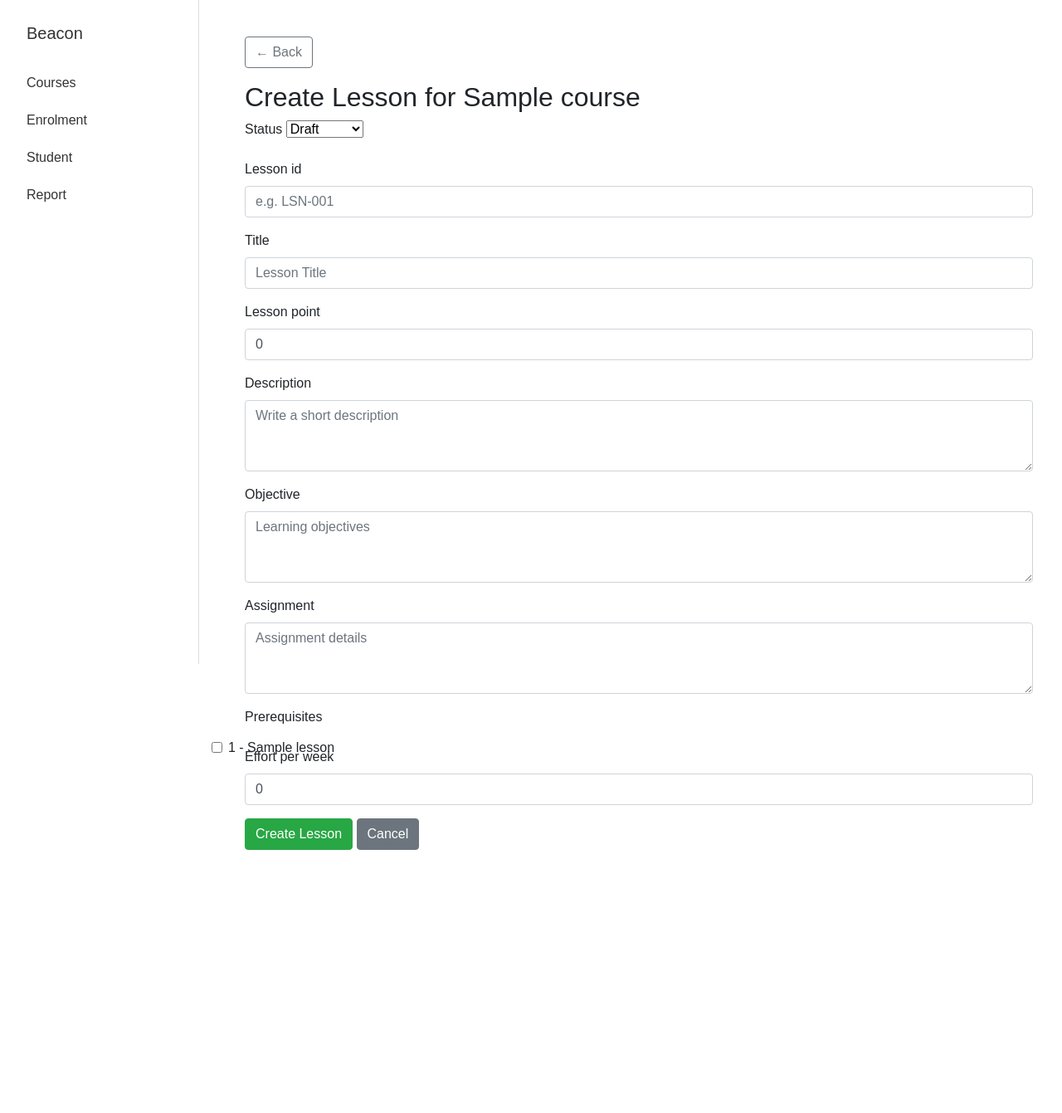
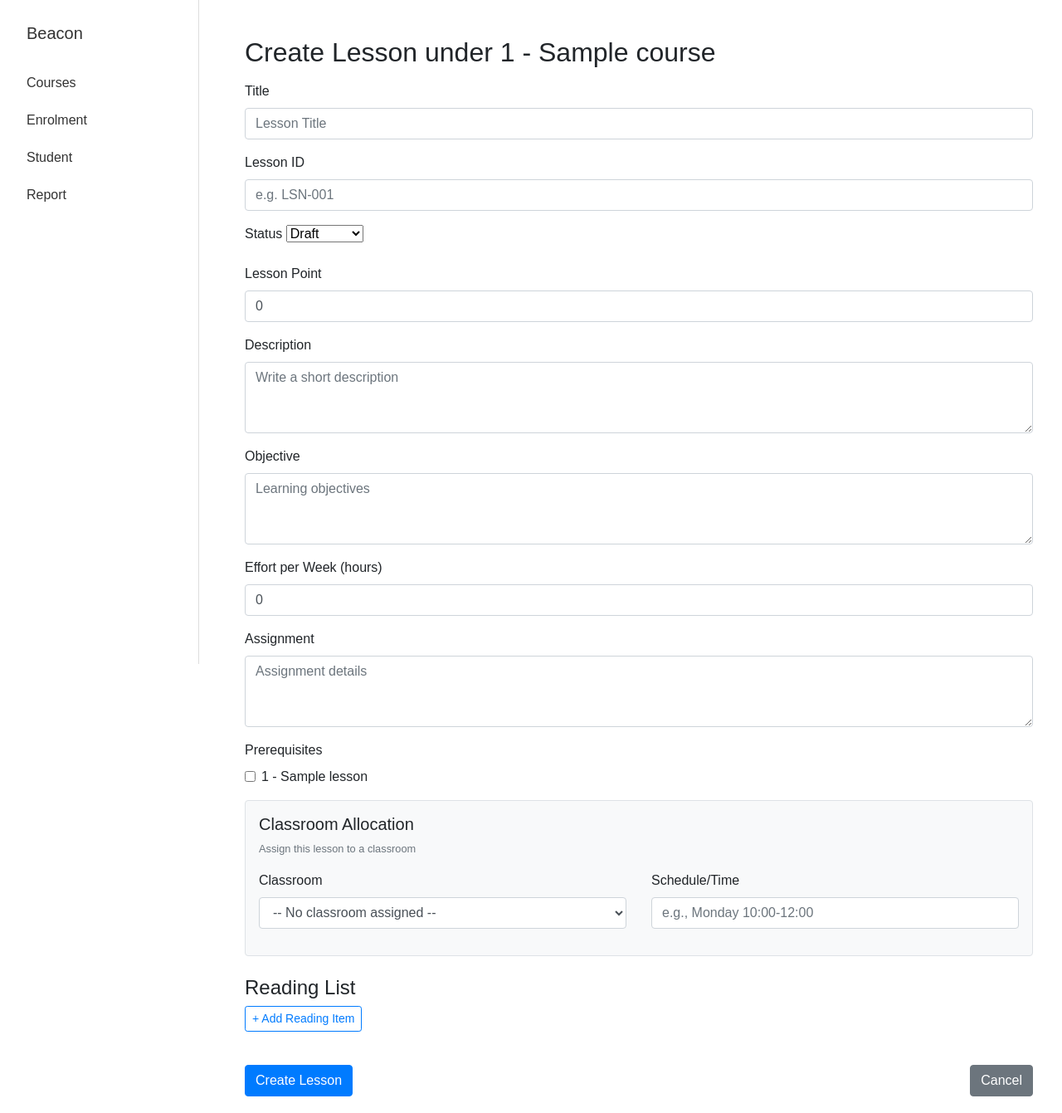
Before and after one commit to tanChicken/beacon, a Django app: page /course/1/lesson/create/ in a window 1280 px wide. Shown: the whole page at 83% size. Before the commit the page ends 1024 px from the top, so only its background shows below. Run offline with Django 5.2, Linux system fonts and the light colour scheme; a user stored in the database is signed in; tables that the repository leaves empty hold one stand-in row (values such as "Sample post"); some libraries are stand-ins or nearby versions.

Commit message:
feat(ui): improve create_lesson.html layout and alignment

```diff
--- a/mysite/beacon/templates/create_lesson.html
+++ b/mysite/beacon/templates/create_lesson.html
@@ -3,78 +3,127 @@
 
 {% block content %}
 <div class="container mt-4">
-    <div class="mb-3">
-      <a href="{% url 'course_detail' course.pk %}" class="btn btn-outline-secondary">
-        &larr; Back
-    </a>
-    </div>
+  <h2 class="mb-3">Create Lesson{% if course %} under {{ course }}{% endif %}</h2>
 
-    <h2>Create Lesson for {{ course.title }}</h2>
-    <form method="POST">
-        <!-- {% csrf_token %}
+  <form method="post" class="mt-3" novalidate>
+    {% csrf_token %}
 
     <div class="mb-3">
-            <label for="{{ form.title.id_for_label }}" class="form-label">Title</label>
+      <label class="form-label">Title</label>
       {{ form.title }}
+      {% if form.title.errors %}<div class="text-danger small">{{ form.title.errors }}</div>{% endif %}
     </div>
 
     <div class="mb-3">
-            <label for="{{ form.lesson_id.id_for_label }}" class="form-label fw-semibold">Lesson ID</label>
+      <label class="form-label">Lesson ID</label>
       {{ form.lesson_id }}
+      {% if form.lesson_id.errors %}<div class="text-danger small">{{ form.lesson_id.errors }}</div>{% endif %}
     </div>
 
     <div class="mb-3">
-            <label for="{{ form.status.id_for_label }}" class="form-label">Status</label>
+      <label class="form-label">Status</label>
       {{ form.status }}
+      {% if form.status.errors %}<div class="text-danger small">{{ form.status.errors }}</div>{% endif %}
     </div>
 
     <div class="mb-3">
-            <label for="{{ form.lesson_point.id_for_label }}" class="form-label">Lesson Point</label>
+      <label class="form-label">Lesson Point</label>
       {{ form.lesson_point }}
+      {% if form.lesson_point.errors %}<div class="text-danger small">{{ form.lesson_point.errors }}</div>{% endif %}
+    </div>
+
+
+
+    <div class="mb-3">
+      <label class="form-label">Description</label>
+      {{ form.description }}
+      {% if form.description.errors %}<div class="text-danger small">{{ form.description.errors }}</div>{% endif %}
     </div>
 
     <div class="mb-3">
-            <label for="{{ form.description.id_for_label }}" class="form-label">Description</label>
-            {{ form.description }}
+      <label class="form-label">Objective</label>
+      {{ form.objective }}
+      {% if form.objective.errors %}<div class="text-danger small">{{ form.objective.errors }}</div>{% endif %}
     </div>
 
     <div class="mb-3">
-            <label for="{{ form.objective.id_for_label }}" class="form-label">Objective</label>
-            {{ form.objective }}
+      <label class="form-label">Effort per Week (hours)</label>
+      {{ form.effort_per_week }}
+      {% if form.effort_per_week.errors %}<div class="text-danger small">{{ form.effort_per_week.errors }}</div>{% endif %}
     </div>
 
     <div class="mb-3">
-            <label for="{{ form.effort_per_week.id_for_label }}" class="form-label">Effort per Week (hours)</label>
-            {{ form.effort_per_week }}
+      <label class="form-label">Assignment</label>
+      {{ form.assignment }}
+      {% if form.assignment.errors %}<div class="text-danger small">{{ form.assignment.errors }}</div>{% endif %}
     </div>
 
     <div class="mb-3">
-            <label for="{{ form.assignment.id_for_label }}" class="form-label">Assignment</label>
-            {{ form.assignment }}
+    <label class="form-label">Prerequisites</label>
+    {% for checkbox in form.prerequisites %}
+        <div class="form-check">
+        {{ checkbox.tag }}
+        <label class="form-check-label">{{ checkbox.choice_label }}</label>
+        </div>
+    {% endfor %}
     </div>
 
-        <div class="mb-3">
-            <label for="{{ form.prerequisites.id_for_label }}" class="form-label">Prerequisites</label>
-            {{ form.prerequisites }}
-        </div> -->
-        {% csrf_token %}
+    <!-- Classroom Allocation Section -->
+    <div class="mb-4 p-3 border rounded bg-light">
+        <h5 class="fw-semibold">Classroom Allocation</h5>
+        <p class="text-muted small">Assign this lesson to a classroom</p>
 
-        {% if form.non_field_errors %}
-            <div class="alert alert-danger">{{ form.non_field_errors }}</div>
-        {% endif %}
+        <div class="row">
+            <div class="col-md-6 mb-3">
+                <label class="form-label">Classroom</label>
+                <select name="classroom" class="form-control">
+                    <option value="">-- No classroom assigned --</option>
+                    {% for classroom in available_classrooms %}
+                        <option value="{{ classroom.id }}"
+                                {% if lesson.classroom and lesson.classroom.id == classroom.id %}selected{% endif %}>
+                            {{ classroom.classroom_id }} - {{ classroom.building }} Room {{ classroom.room }}
+                        </option>
+                    {% endfor %}
+                </select>
+            </div>
 
-        {% for field in form %}
-        <div class="mb-3">
-            <label for="{{ field.id_for_label }}" class="form-label">{{ field.label }}</label>
-            {{ field }}
-            {% if field.errors %}
-                <div class="text-danger">{{ field.errors }}</div>
+            <div class="col-md-6 mb-3">
+                <label class="form-label">Schedule/Time</label>
+                <input type="text" name="lesson_schedule" class="form-control"
+                       placeholder="e.g., Monday 10:00-12:00">
+            </div>
+        </div>
+
+        {% if lesson.classroom %}
+        <div class="alert alert-info mb-0">
+            <strong>Currently assigned to:</strong> {{ lesson.classroom.classroom_id }} - {{ lesson.classroom.location_display }}
+        </div>
         {% endif %}
     </div>
+
+    <h4>Reading List</h4>
+    {% for item in lesson.reading_items.all %}
+      <div class="mb-2">
+          <input type="text" class="form-control" name="reading_item_{{ item.id }}" value="{{ item.title }}">
+      </div>
     {% endfor %}
+    <button type="button" class="btn btn-sm btn-outline-primary mb-3" onclick="addReadingItem()">+ Add Reading Item</button>
 
-        <button type="submit" class="btn btn-success">Create Lesson</button>
-        <a href="{% url 'course_detail' course.pk %}" class="btn btn-secondary">Cancel</a>
+
+    <div class="mt-4 d-flex justify-content-between">
+      <button type="submit" class="btn btn-primary">Create Lesson</button>
+      <a href="{% url 'course_detail' course.pk %}" class="btn btn-secondary ms-2">Cancel</a>
+    </div>
   </form>
 </div>
+
+<script>
+function addReadingItem() {
+    const container = document.createElement('div');
+    container.classList.add('mb-2');
+    container.innerHTML = '<input type="text" class="form-control" name="new_reading_item" placeholder="Reading item title">';
+    document.querySelector('form').insertBefore(container, document.querySelector('button[onclick="addReadingItem()"]'));
+}
+</script>
+
 {% endblock %}
```
Lines whose indentation alone changed are shown as unchanged.
